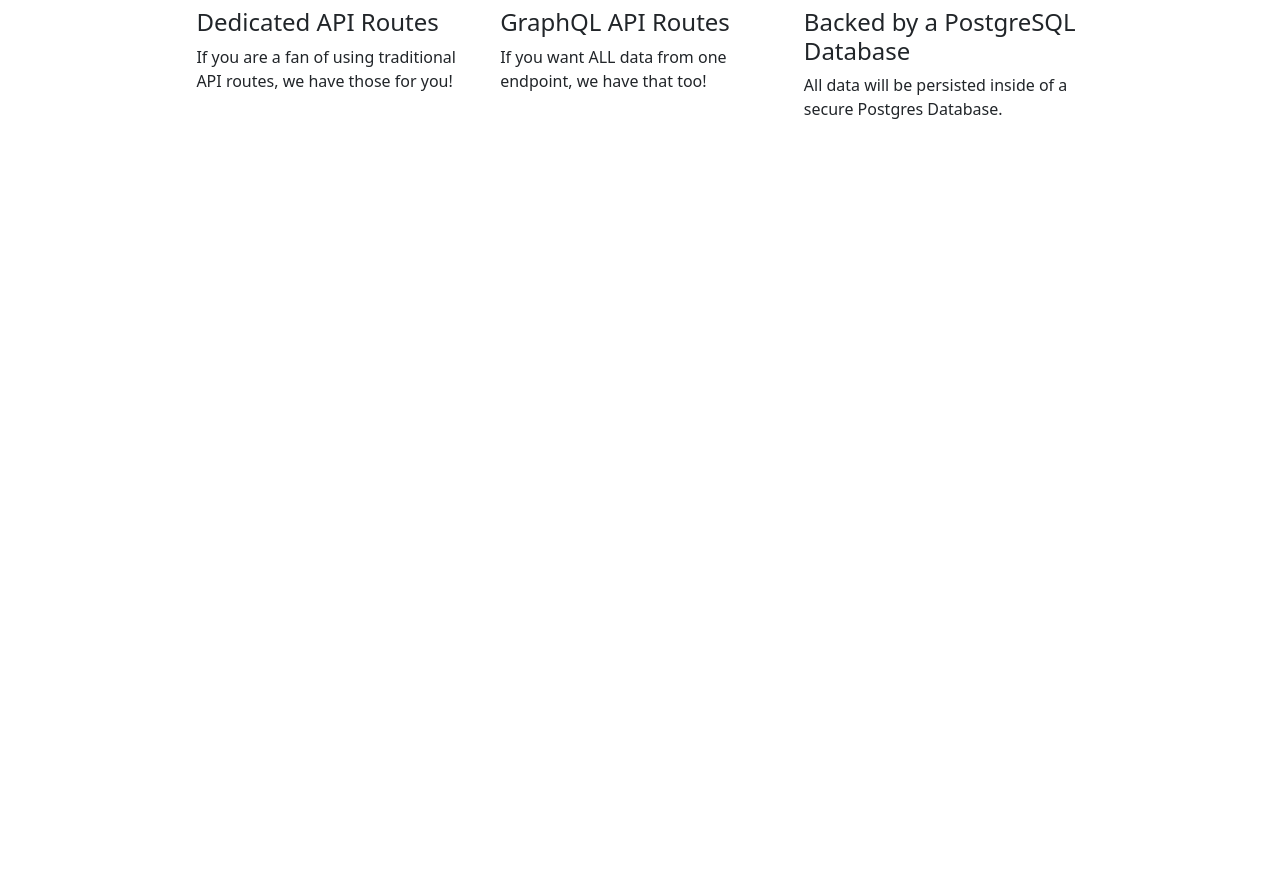
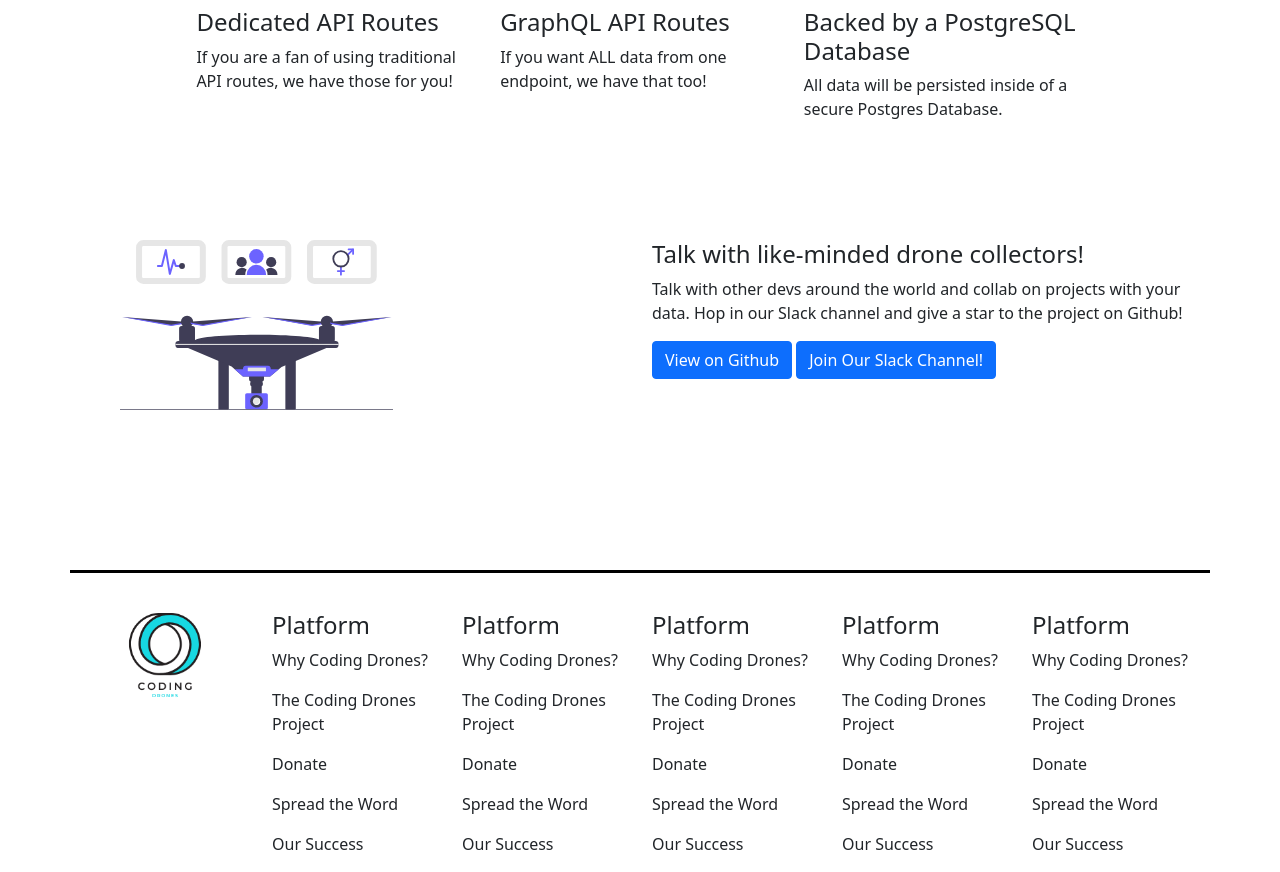
Before and after one commit to nwelter1/operators73-flask, a Flask app: page / in a window 1280 px wide. Shown: the part 1131-2003 px from the top of the page. Before the commit the page ends 1250 px from the top, so only its background shows below. Run offline with Flask 2, Linux system fonts and the light colour scheme; some libraries are stand-ins or nearby versions.

Commit message:
day-2 morning

```diff
--- a/drone_inventory/__init__.py
+++ b/drone_inventory/__init__.py
@@ -1,6 +1,11 @@
 from flask import Flask
+from config import Config
 from .site.routes import site
+from .authentication.routes import auth
 #instantiating a new flask app
 app = Flask(__name__)
+app.config.from_object(Config)
+
 
 app.register_blueprint(site)
+app.register_blueprint(auth)
--- /dev/null
+++ b/drone_inventory/authentication/auth_templates/signin.html
@@ -0,0 +1 @@
+<h1>Sign In goes here!</h1>
--- a/drone_inventory/site/site_templates/index.html
+++ b/drone_inventory/site/site_templates/index.html
@@ -44,5 +44,82 @@
             </div>
         </section>
         <!-- End of Features Section -->
+        <!-- Start of Community Section -->
+        <section class="row">
+            <div class="col-12 col-md-6">
+                <img src="../../static/images/undraw_drone_surveillance_kjjg.svg" alt="Drone Image" id="drone-image">
+            </div>
+            <div class="col-12 col-md-6">
+                <h4>Talk with like-minded drone collectors!</h4>
+                <p>
+                    Talk with other devs around the world and collab
+                    on projects with your data. Hop in our Slack channel and give
+                    a star to the project on Github!
+                </p>
+                <div>
+                    <button class="btn btn-primary">View on Github</button>
+                    <button class="btn btn-primary">Join Our Slack Channel!</button>
+                </div>
+            </div>
+
+        </section>
+        <!--  End of Community Section -->
+    <!--  Footer Section -->
+    <footer class="row" id="footer">
+        <div class="col-2 col-md-2">
+            <img src="../../static/images/Coding Drones Logo.png" alt="CD Logo" id="footer-logo">
+        </div>
+        <div class="col-2 col-md-2">
+            <div class="footer-text-flex">
+                <h4>Platform</h4>
+                <p>Why Coding Drones?</p>
+                <p>The Coding Drones Project</p>
+                <p>Donate</p>
+                <p>Spread the Word</p>
+                <p>Our Success</p>
+            </div>
+        </div>
+        <div class="col-2 col-md-2">
+            <div class="footer-text-flex">
+                <h4>Platform</h4>
+                <p>Why Coding Drones?</p>
+                <p>The Coding Drones Project</p>
+                <p>Donate</p>
+                <p>Spread the Word</p>
+                <p>Our Success</p>
+            </div>
+        </div>
+        <div class="col-2 col-md-2">
+            <div class="footer-text-flex">
+                <h4>Platform</h4>
+                <p>Why Coding Drones?</p>
+                <p>The Coding Drones Project</p>
+                <p>Donate</p>
+                <p>Spread the Word</p>
+                <p>Our Success</p>
+            </div>
+        </div>
+        <div class="col-2 col-md-2">
+            <div class="footer-text-flex">
+                <h4>Platform</h4>
+                <p>Why Coding Drones?</p>
+                <p>The Coding Drones Project</p>
+                <p>Donate</p>
+                <p>Spread the Word</p>
+                <p>Our Success</p>
+            </div>
+        </div>
+        <div class="col-2 col-md-2">
+            <div class="footer-text-flex">
+                <h4>Platform</h4>
+                <p>Why Coding Drones?</p>
+                <p>The Coding Drones Project</p>
+                <p>Donate</p>
+                <p>Spread the Word</p>
+                <p>Our Success</p>
+            </div>
+        </div>
+
+    </footer>
     </div>
 {% endblock content %}
--- a/drone_inventory/static/css/main.css
+++ b/drone_inventory/static/css/main.css
@@ -59,3 +59,27 @@
 #features-section{
     margin: 8vw;
 }
+
+/*  Community */
+#drone-image{
+    width: 50%;
+    max-width: 75%;
+    margin-left: 3vw;
+}
+/* end community */
+/* Start Footer */
+.footer-text-flex{
+    display: flex;
+    flex-direction: column;
+    margin-top: 3vw;
+}
+
+#footer-logo{
+    width: 100%;
+    max-width: 100%;
+}
+
+#footer{
+    border-top: 3px solid black;
+    margin-top: 20vh;
+}
--- a/drone_inventory/templates/base.html
+++ b/drone_inventory/templates/base.html
@@ -31,10 +31,10 @@
                 <a href="">
                     <li>Log out</li>
                 </a>
-                <a href="">
+                <a href="{{ url_for('auth.signin') }}">
                     <li>Sign In</li>
                 </a>
-                <a href="">
+                <a href="{{ url_for('auth.signup') }}">
                     <li>Sign Up Free</li>
                 </a>
             </ul>
```
Also changed, not shown: config.py (+7 -0 lines), drone_inventory/authentication/auth_templates/signup.html (added, +29 -0 lines), drone_inventory/authentication/routes.py (added, +19 -0 lines), drone_inventory/forms.py (added, +9 -0 lines).
